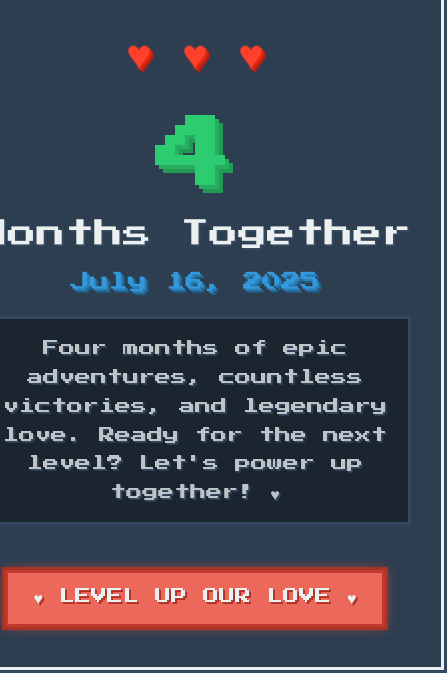
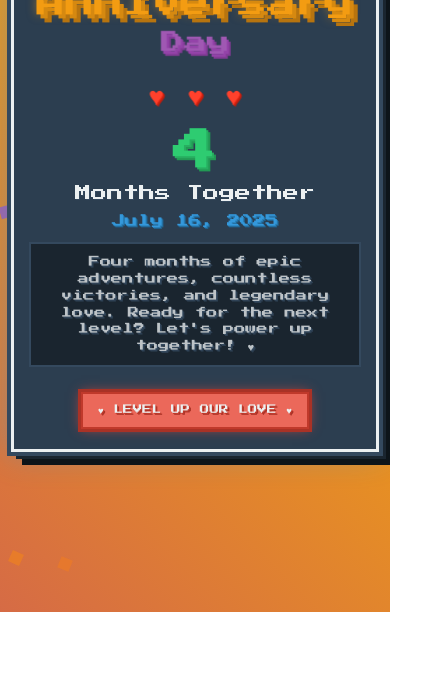
Before and after one commit to marchelhutagalung/marchelhutagalung.github.io, a plain HTML site: page index.html in a window 390 px wide. Shown: the part 232-905 px from the top of the page, 447 px wide, since content can reach past the window. After the commit the page ends 844 px from the top, so only its background shows below. Drawn offline with Linux system fonts and the light colour scheme.

Commit message:
Update index.html

```diff
--- a/index.html
+++ b/index.html
@@ -3,7 +3,7 @@
 <head>
     <meta charset="UTF-8">
     <meta name="viewport" content="width=device-width, initial-scale=1.0">
-    <title>Happy 4 Month Anniversary - Ribka</title>
+    <title>Happy 4 Month Anniversary - Pixel Art</title>
     <style>
         @import url('https://fonts.googleapis.com/css2?family=Press+Start+2P&display=swap');
 
@@ -45,8 +45,22 @@
                 6px 6px 0 0 #1a252f,
                 12px 12px 0 0 #0d1419;
             max-width: 700px;
+            width: 90%;
             position: relative;
             animation: pixelGlow 2s ease-in-out infinite alternate;
+        }
+
+        /* Mobile Responsive Design */
+        @media (max-width: 768px) {
+            .container {
+                padding: 20px 15px;
+                width: 95%;
+                border: 4px solid #ecf0f1;
+                box-shadow:
+                    0 0 0 2px #34495e,
+                    4px 4px 0 0 #1a252f,
+                    8px 8px 0 0 #0d1419;
+            }
         }
 
         @keyframes pixelGlow {
@@ -77,6 +91,22 @@
             line-height: 1.2;
         }
 
+        @media (max-width: 768px) {
+            .main-title {
+                font-size: 1.8em;
+                text-shadow:
+                    2px 2px 0 #c0392b,
+                    4px 4px 0 #a93226;
+            }
+        }
+
+        @media (max-width: 480px) {
+            .main-title {
+                font-size: 1.4em;
+                margin-bottom: 10px;
+            }
+        }
+
         @keyframes pixelBounce {
             0%, 100% { transform: translateY(0px); }
             50% { transform: translateY(-8px); }
@@ -91,6 +121,24 @@
                 8px 8px 0 #b7740f;
             animation: pixelGlow2 2s ease-in-out infinite alternate;
             line-height: 1.1;
+        }
+
+        @media (max-width: 768px) {
+            .anniversary-word {
+                font-size: 2.2em;
+                text-shadow:
+                    3px 3px 0 #d68910,
+                    6px 6px 0 #b7740f;
+            }
+        }
+
+        @media (max-width: 480px) {
+            .anniversary-word {
+                font-size: 1.8em;
+                text-shadow:
+                    2px 2px 0 #d68910,
+                    4px 4px 0 #b7740f;
+            }
         }
 
         @keyframes pixelGlow2 {
@@ -118,6 +166,23 @@
             line-height: 1.2;
         }
 
+        @media (max-width: 768px) {
+            .day-word {
+                font-size: 1.8em;
+                margin-bottom: 20px;
+                text-shadow:
+                    2px 2px 0 #8e44ad,
+                    4px 4px 0 #7d3c98;
+            }
+        }
+
+        @media (max-width: 480px) {
+            .day-word {
+                font-size: 1.4em;
+                margin-bottom: 15px;
+            }
+        }
+
         @keyframes pixelPulse {
             0%, 100% {
                 transform: scale(1);
@@ -141,6 +206,26 @@
             filter: contrast(1.2);
         }
 
+        @media (max-width: 768px) {
+            .pixel-heart {
+                font-size: 2em;
+                margin: 10px 6px;
+                text-shadow:
+                    1px 1px 0 #c0392b,
+                    2px 2px 0 #a93226;
+            }
+        }
+
+        @media (max-width: 480px) {
+            .pixel-heart {
+                font-size: 1.5em;
+                margin: 8px 4px;
+                text-shadow:
+                    1px 1px 0 #c0392b,
+                    2px 2px 0 #a93226;
+            }
+        }
+
         @keyframes pixelHeartbeat {
             0%, 100% {
                 transform: scale(1);
@@ -162,6 +247,26 @@
                 8px 8px 0 #229954;
             animation: pixelCounter 2.5s ease-in-out infinite;
             line-height: 1;
+        }
+
+        @media (max-width: 768px) {
+            .month-counter {
+                font-size: 3.5em;
+                margin: 15px 0;
+                text-shadow:
+                    3px 3px 0 #27ae60,
+                    6px 6px 0 #229954;
+            }
+        }
+
+        @media (max-width: 480px) {
+            .month-counter {
+                font-size: 2.8em;
+                margin: 10px 0;
+                text-shadow:
+                    2px 2px 0 #27ae60,
+                    4px 4px 0 #229954;
+            }
         }
 
         @keyframes pixelCounter {
@@ -193,6 +298,23 @@
             line-height: 1.3;
         }
 
+        @media (max-width: 768px) {
+            .anniversary-text {
+                font-size: 1.3em;
+                margin-bottom: 15px;
+                text-shadow:
+                    1px 1px 0 #34495e,
+                    2px 2px 0 #2c3e50;
+            }
+        }
+
+        @media (max-width: 480px) {
+            .anniversary-text {
+                font-size: 1em;
+                margin-bottom: 10px;
+            }
+        }
+
         .date-highlight {
             font-size: 1.2em;
             color: #3498db;
@@ -201,6 +323,26 @@
                 2px 2px 0 #2980b9,
                 4px 4px 0 #21618c;
             animation: pixelBlink 3s ease-in-out infinite;
+        }
+
+        @media (max-width: 768px) {
+            .date-highlight {
+                font-size: 1em;
+                margin-bottom: 20px;
+                text-shadow:
+                    1px 1px 0 #2980b9,
+                    2px 2px 0 #21618c;
+            }
+        }
+
+        @media (max-width: 480px) {
+            .date-highlight {
+                font-size: 0.8em;
+                margin-bottom: 15px;
+                text-shadow:
+                    1px 1px 0 #2980b9,
+                    2px 2px 0 #21618c;
+            }
         }
 
         @keyframes pixelBlink {
@@ -221,6 +363,25 @@
             background: #1a252f;
         }
 
+        @media (max-width: 768px) {
+            .message {
+                font-size: 0.8em;
+                margin: 20px 0;
+                padding: 12px;
+                border: 2px solid #34495e;
+                line-height: 1.6;
+            }
+        }
+
+        @media (max-width: 480px) {
+            .message {
+                font-size: 0.7em;
+                margin: 15px 0;
+                padding: 10px;
+                line-height: 1.5;
+            }
+        }
+
         .pixel-button {
             background: #e74c3c;
             color: #ecf0f1;
@@ -239,6 +400,30 @@
                 0 0 0 3px #a93226,
                 3px 3px 0 0 #922b21;
             animation: pixelButtonGlow 3s ease-in-out infinite;
+        }
+
+        @media (max-width: 768px) {
+            .pixel-button {
+                padding: 12px 20px;
+                font-size: 0.8em;
+                margin-top: 15px;
+                border: 2px solid #c0392b;
+                box-shadow:
+                    0 0 0 2px #a93226,
+                    2px 2px 0 0 #922b21;
+            }
+        }
+
+        @media (max-width: 480px) {
+            .pixel-button {
+                padding: 10px 15px;
+                font-size: 0.6em;
+                margin-top: 10px;
+                border: 2px solid #c0392b;
+                box-shadow:
+                    0 0 0 2px #a93226,
+                    2px 2px 0 0 #922b21;
+            }
         }
 
         @keyframes pixelButtonGlow {
@@ -339,8 +524,8 @@
         <div class="pixel-border"></div>
 
         <h1 class="main-title">Happy 16th</h1>
-        <div class="anniversary-word">Monthsary</div>
-        <div class="day-word">Ribka</div>
+        <div class="anniversary-word">Anniversary</div>
+        <div class="day-word">Day</div>
 
         <div class="pixel-heart">♥</div>
         <div class="pixel-heart">♥</div>
```
